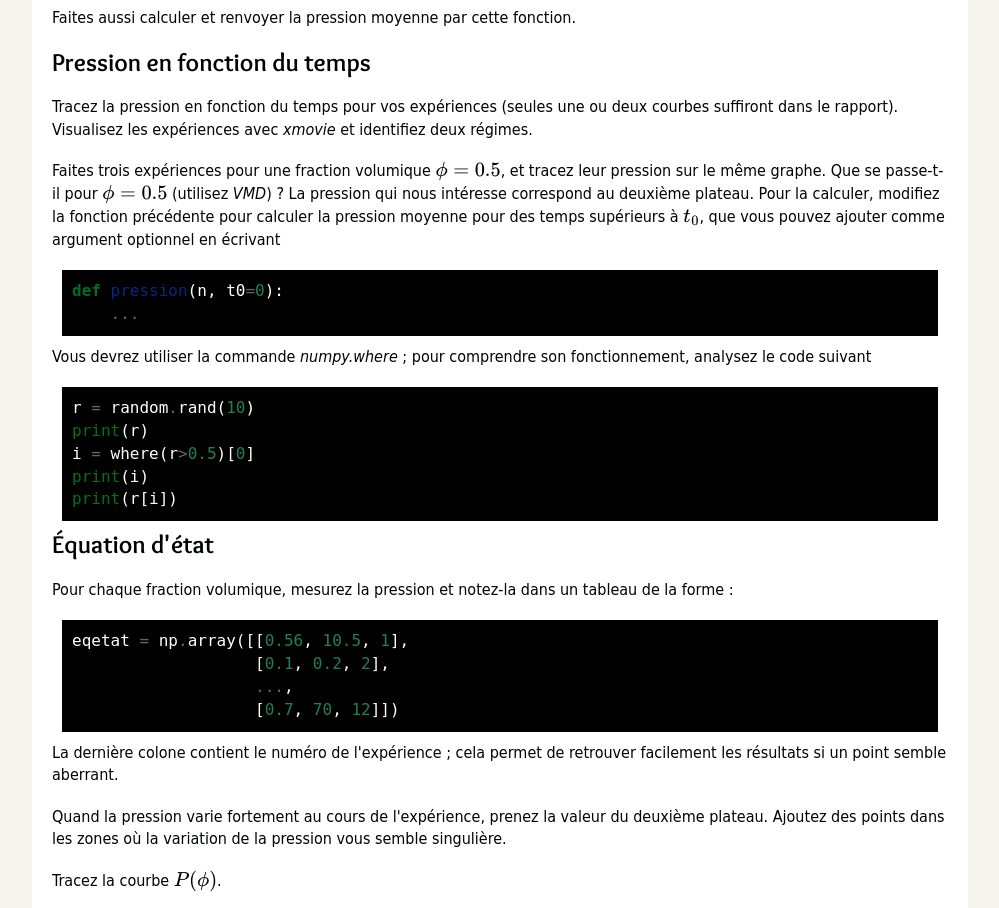
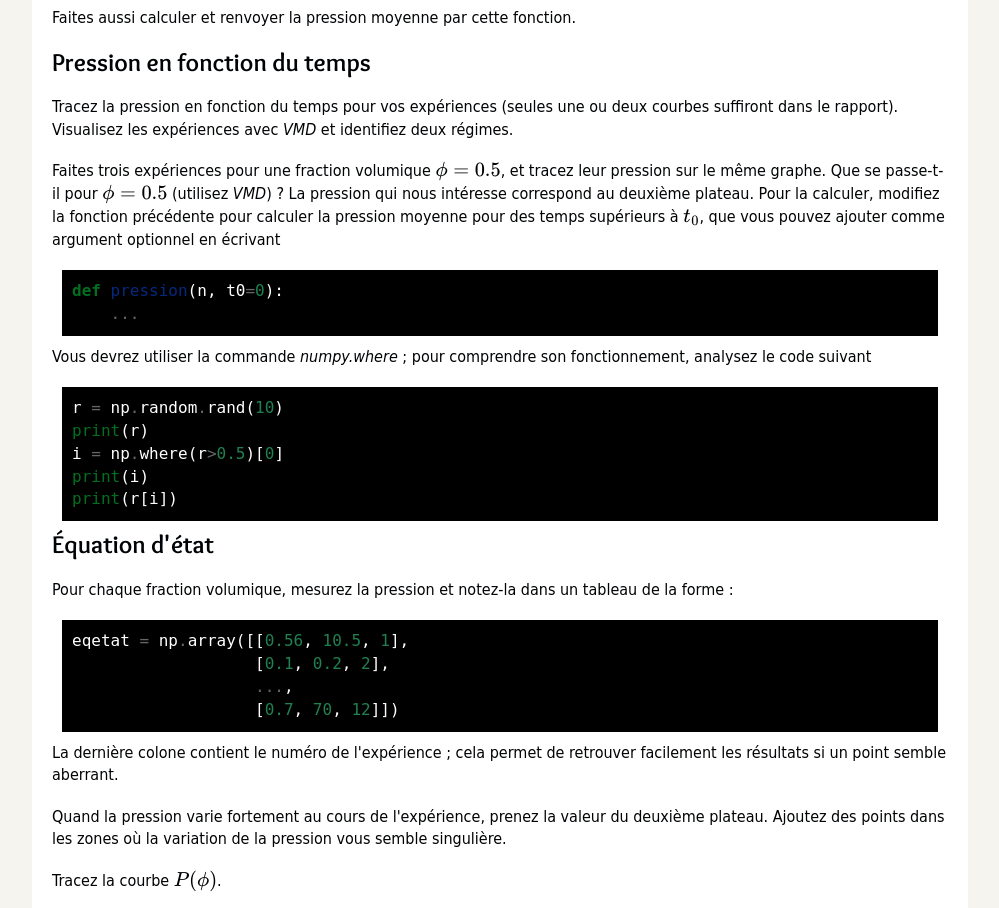
Before and after one commit to VincentDemery/VincentDemery.github.io, a plain HTML site: page files/psa/pages/1-equation-detat.html in a window 1280 px wide. Shown: the part 3516-4424 px from the top of the page, without its empty margins (140-1139 px from the left). Drawn offline with nearby package versions, Linux system fonts and the light colour scheme.

Commit message:
Corrections pour l'exercice 1 : ajout de np. et remplacement de xmovie par VMD

```diff
--- a/files/psa/pages/1-equation-detat.html
+++ b/files/psa/pages/1-equation-detat.html
@@ -127,9 +127,8 @@ jlab
 
 <p>Faites aussi calculer et renvoyer la pression moyenne par cette fonction.</p>
 <h2>Pression en fonction du temps</h2>
-<p>Tracez la pression en fonction du temps pour vos expériences (seules une ou deux courbes suffiront dans le rapport). Visualisez les expériences avec <em>xmovie</em> et identifiez deux régimes.</p>
-<p>Faites trois expériences pour une fraction volumique $\phi=0.5$, et tracez leur pression sur le même graphe. Que se passe-t-il pour
-$\phi=0.5$ (utilisez <em>VMD</em>) ? La pression qui nous intéresse
+<p>Tracez la pression en fonction du temps pour vos expériences (seules une ou deux courbes suffiront dans le rapport). Visualisez les expériences avec <em>VMD</em> et identifiez deux régimes.</p>
+<p>Faites trois expériences pour une fraction volumique $\phi=0.5$, et tracez leur pression sur le même graphe. Que se passe-t-il pour $\phi=0.5$ (utilisez <em>VMD</em>) ? La pression qui nous intéresse
 correspond au deuxième plateau. Pour la calculer, modifiez la fonction précédente pour calculer la pression moyenne pour des temps supérieurs à $t_0$, que vous pouvez ajouter comme argument optionnel en écrivant</p>
 <div class="highlight"><pre><span></span><code><span class="k">def</span> <span class="nf">pression</span><span class="p">(</span><span class="n">n</span><span class="p">,</span> <span class="n">t0</span><span class="o">=</span><span class="mi">0</span><span class="p">):</span>
     <span class="o">...</span>
@@ -137,9 +136,9 @@ correspond au deuxième plateau. Pour la calculer, modifiez la fonction précéd
 
 <p>Vous devrez utiliser la commande <em>numpy.where</em> ; pour comprendre son fonctionnement,
 analysez le code suivant</p>
-<div class="highlight"><pre><span></span><code><span class="n">r</span> <span class="o">=</span> <span class="n">random</span><span class="o">.</span><span class="n">rand</span><span class="p">(</span><span class="mi">10</span><span class="p">)</span>
+<div class="highlight"><pre><span></span><code><span class="n">r</span> <span class="o">=</span> <span class="n">np</span><span class="o">.</span><span class="n">random</span><span class="o">.</span><span class="n">rand</span><span class="p">(</span><span class="mi">10</span><span class="p">)</span>
 <span class="nb">print</span><span class="p">(</span><span class="n">r</span><span class="p">)</span>
-<span class="n">i</span> <span class="o">=</span> <span class="n">where</span><span class="p">(</span><span class="n">r</span><span class="o">&gt;</span><span class="mf">0.5</span><span class="p">)[</span><span class="mi">0</span><span class="p">]</span>
+<span class="n">i</span> <span class="o">=</span> <span class="n">np</span><span class="o">.</span><span class="n">where</span><span class="p">(</span><span class="n">r</span><span class="o">&gt;</span><span class="mf">0.5</span><span class="p">)[</span><span class="mi">0</span><span class="p">]</span>
 <span class="nb">print</span><span class="p">(</span><span class="n">i</span><span class="p">)</span>
 <span class="nb">print</span><span class="p">(</span><span class="n">r</span><span class="p">[</span><span class="n">i</span><span class="p">])</span>
 </code></pre></div>
```
